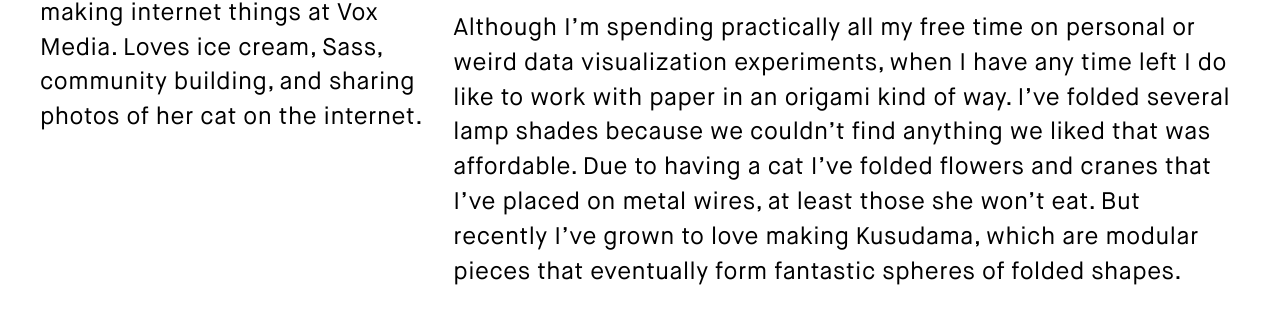
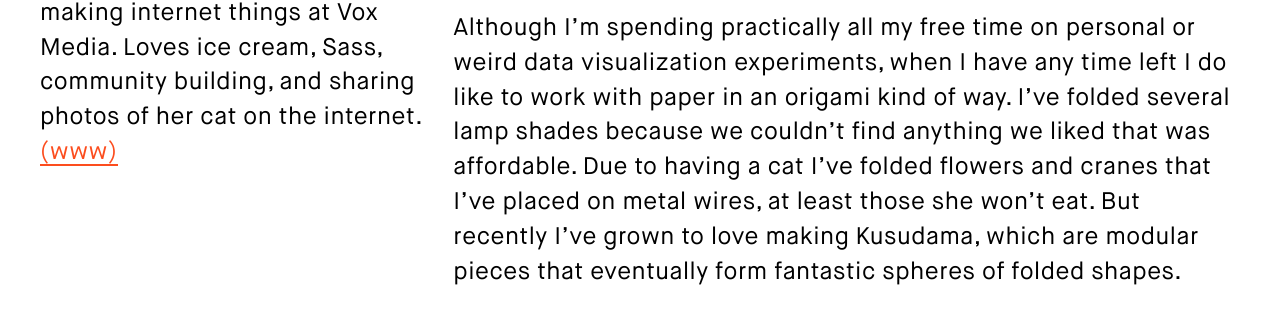
Before and after one commit to vsfest/2016.cssconf.com.au, a Jekyll site: the page built from _interviews/nadieh-bremer.md, in a window 1280 px wide and 900 px high, scrolled down 491 px. Shown: the part 120-436 px from the top of the window. Built offline with Jekyll 4.4.1, drawn with Linux system fonts in a browser that asks for light colours.

Commit message:
Flip speaker details to interview page

```diff
--- a/_includes/speaker.html
+++ b/_includes/speaker.html
@@ -12,8 +12,6 @@
     <div class="details">
       <span class="name">{{ speaker.name }}<sup>{{ speaker.country }}</sup></span>
       <p class="bio">{{ speaker.bio }}</p>
-      <a class="website" href="http://{{ speaker.website }}" target="_blank">(www)</a>
-      <a class="twitters" href="http://twitter.com/{{ speaker.twitter }}" target="_blank">@{{ speaker.twitter }}</a>
     </div>
   </div>
 </div>
--- a/_layouts/interview.html
+++ b/_layouts/interview.html
@@ -9,6 +9,8 @@ layout: subpage
         {% include person.html %}
         <br>
         {{ person.bio }}
+        <br>
+        <a class="website" href="http://{{ person.website }}" target="_blank">(www)</a>
       {% endfor %}
     {% endif %}
   </p>
```
